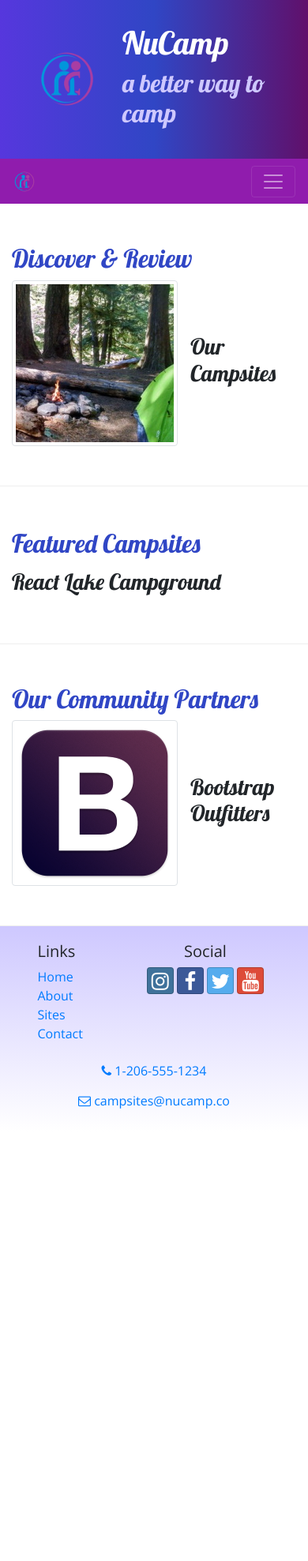
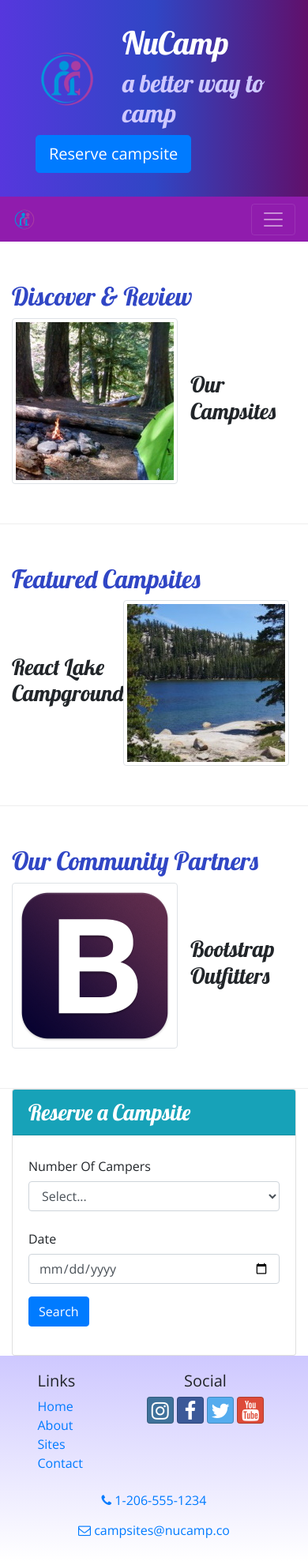
Before and after one commit to valentinacomerci3/Bootstrap, a website: page index.html in a window 390 px wide. Shown: the whole page at 79% size. Before the commit the page ends 1433 px from the top, so only its background shows below. Drawn offline with nearby package versions, Linux system fonts and the light colour scheme.

Commit message:
Week 2 Assignment

```diff
--- a/index.html
+++ b/index.html
@@ -23,11 +23,14 @@
         <div class= "container">
             <div class="row">
                 <div class="col-4 col-sm-3 col-md-2 align-self-center">
-                    <img src="img/logo.png" class="img-fluid" />
+                    <a href="#"><img src="img/logo.png" class="img-fluid" /></a>
                 </div>
                 <div class= "col">
                     <h1>NuCamp</h1>
                     <h2>a better way to camp</h2>
+                </div>
+                <div class="col-md-4 col-xl-2 tm-4">
+                    <a class="text-nowrap" href="#reserveForm"><button class="btn btn-primary btn-lg"> Reserve campsite </button></a>
                 </div>
             </div>
         </div>
@@ -72,8 +75,13 @@
                 <h2>Featured Campsites</h2>
             </div>
             <div class="col">
-                <h3>React Lake Campground</h3>
-                <p class= "d-none d-sm-block">Nestled in the foothills of the Chrome Mountains, this campground on the shores of the pristine React Lake is a favorite for fly fishers.</p>
+                <div class="media">
+                    <div class="media-body align-self-center">
+                        <h3>React Lake Campground</h3>
+                        <p class= "d-none d-sm-block">Nestled in the foothills of the Chrome Mountains, this campground on the shores of the pristine React Lake is a favorite for fly fishers.</p>
+                    </div>
+                    <img class="d-flex mr-3 img-thumbnail" src="img/react-lake-thumb.jpg" alt="Breadcrumb Trail" />
+                </div>
             </div>
         </div>
 
@@ -91,6 +99,49 @@
                 </div>
             </div>
         </div>
+
+        <div class="row ">
+            <div class="col-sm-6 mx-auto">
+                <div class="card">
+                    <h3 class="card-header bg-info text-white"> Reserve a Campsite </h3>
+                    <div class="card-body">
+                        <form id="reserveForm">
+
+                            <div class="row form-group">
+                                <label for="numCampers" class="col-sm-6 col-form-label">Number Of Campers</label>
+                                    <div class="col">
+                                        <select name="numCampers" id="numCampers" class="form-control">
+                                        <option selected>Select...</option>
+                                        <option value="1">1</option>
+                                        <option value="2">2</option>
+                                        <option value="3">3</option>
+                                        <option value="4">4</option>
+                                        <option value="5">5</option>
+                                        <option value="6">6</option>
+                                        </select>
+                                    </div>
+                            </div>
+
+                            <div class="row form-group">
+                                <label for="date" class="col-sm-6 col-form-label">Date</label>
+                                    <div class="col">
+                                        <input type="date" id="date" name="date" placeholder="date" class="form-control"></input>
+                                    </div>
+                            </div>
+
+
+                            <div class="row form-group">
+                                <div class="col">
+                                    <button type="submit" class="btn btn-primary"> Search </button>
+                                </div>
+                            </div>
+
+                        </form>
+                    </div>
+                </div>
+            </div>
+        </div>
+
     </div>
 
     <footer class="site-footer">
```
Also changed, not shown: Portfolio/index.html (added, +44 -0 lines), warmup.html (added, +47 -0 lines), Portfolio/images/images/61310924111__7D171D59-B487-4069-A6A2-1E78E6F95938.JPG (added), Portfolio/images/images/6CB84574-2561-490D-BC54-445B2F636318.jpg (added), Portfolio/images/images/IMG_0830.JPG (added), Portfolio/images/images/IMG_1633.jpg (added), Portfolio/images/images/chicago.JPG (added), Portfolio/images/images/coronavirus.png (added), Portfolio/images/images/ext-icon.png (added), Portfolio/images/images/food 1.jpg (added), Portfolio/images/images/gradientBackgroudn.jpg (added), Portfolio/images/images/kids 2.jpg (added), Portfolio/images/images/kids.jpg (added), Portfolio/images/images/rome.jpg (added), 3 more files.
